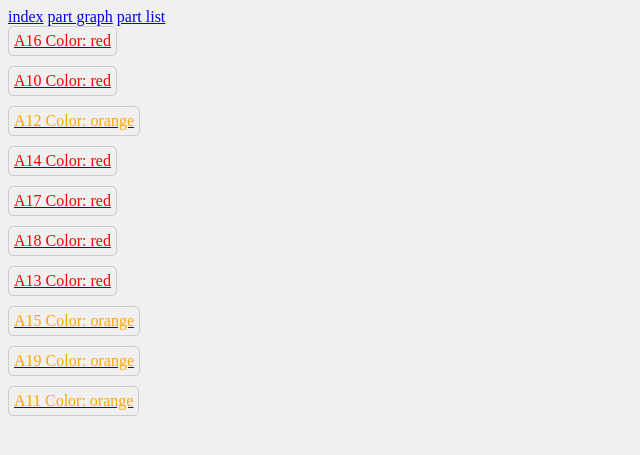
After one commit to zzaizzai/flask-chartjs-statistics, a Flask app: page /graph/tests in a window 1280 px wide. The commit adds this page. Shown: the top 455 px of the page, without its empty margins (0-640 px from the left). Run offline with Flask 3, Linux system fonts and the light colour scheme.

Commit message:
part_list and display color

```diff
--- a/app/api/views.py
+++ b/app/api/views.py
@@ -4,7 +4,7 @@ import numpy as np
 import json
 import pandas as pd
 from datetime import datetime, timedelta
-from app.graph.models import DataControl
+from app.graph.models import DataControl, PartData, PartNo
 from app.graph.random_data import create_random_test_data
 
 @api_bp.route('/')
@@ -25,3 +25,25 @@ def create_parts():
     create_random_test_data()
 
     return redirect(request.referrer)
+
+@api_bp.route('/graph/get/part', methods=['GET'])
+def get_part():
+    part_no = request.args.get('part_no', default=None, type=str)
+    print(part_no)
+
+    dc = DataControl('data1')
+    data = dc.get_data_with_part_no(part_no) or None
+
+    return jsonify(data)
+
+@api_bp.route('/graph/get/part_color', methods=['GET'])
+def get_part_color():
+    part_no = request.args.get('part_no', default=None, type=str)
+
+
+    pn = PartNo(part_no)
+    color = pn.get_color()
+
+    data = { 'color' : color }
+
+    return jsonify(data)
--- a/app/graph/models.py
+++ b/app/graph/models.py
@@ -33,6 +33,56 @@ class AnalysisData():
 
         return average_value
 
+
+class PartNo():
+
+    def __init__(self, part_no: str):
+        self.part_no = part_no
+
+        self.data_control = DataControl('data1')
+
+    def get_color(self):
+        part_no_data = self.data_control.get_data_with_part_no(self.part_no)
+
+        num_error = 0
+        for data_part in part_no_data:
+
+            if data_part['value'] > data_part['limit_up']:
+                num_error += 1
+
+            if data_part['value'] < data_part['limit_down']:
+                num_error += 1
+
+
+        if num_error > (len(part_no_data)/100):
+            return 'red'
+
+        if num_error > (len(part_no_data)/500):
+            return 'orange'
+
+
+        return 'blue'
+
+class PartData():
+
+    def __init__(self, **kwrrg):
+        self.datetime = kwrrg['datetime']
+        self.lot = kwrrg['lot']
+        self.limit_down = kwrrg['limit_down']
+        self.limit_up = kwrrg['limit_up']
+        self.part_no = kwrrg['part_no']
+        self.value = kwrrg['value']
+
+    def to_dict(self):
+        return {
+            'datetime': self.datetime,
+            'lot': self.lot,
+            'limit_down': self.limit_down,
+            'limit_up': self.limit_up,
+            'part_no': self.part_no,
+            'value': self.value
+        }
+
 class DataControl():
 
 
@@ -50,7 +100,22 @@ class DataControl():
             writer = csv.writer(file)
             writer.writerow(header)
 
-    def read_data(self, part_no: str) -> List[str]:
+    def get_all_unique_part_no(self) -> List[str]:
+        # You may optionally read the content you just wrote
+        with open(self.file_path, "r") as f:
+            csv_reader = csv.DictReader(f)
+
+            # Use a set to store unique part_no values
+            unique_part_nos = set()
+
+            for row in csv_reader:
+                part_no_value = row.get('part_no')
+                if part_no_value not in unique_part_nos:
+                    unique_part_nos.add(part_no_value)
+
+        return list(unique_part_nos)
+
+    def get_data_with_part_no(self, part_no: str) -> List[str]:
 
         # You may optionally read the content you just wrote
         with open(self.file_path, "r") as f:
--- a/app/graph/views.py
+++ b/app/graph/views.py
@@ -14,6 +14,19 @@ def tasks_page():
 
     return "graph page"
 
+
+@graph_bp.route('/tests')
+def tests():
+    dc = DataControl('data1')
+    part_no_list = dc.get_all_unique_part_no()
+
+    context = {}
+    context['part_no_list'] = part_no_list
+
+    return render_template('part_list.html', **context)
+
+
+
 @graph_bp.route('/test')
 def test():
 
@@ -26,7 +39,7 @@ def test():
     if part_no is None:
         part_no = 'A10'
 
-    chart_data  = dc.read_data(part_no=part_no)
+    chart_data  = dc.get_data_with_part_no(part_no=part_no)
 
     if len(chart_data) == 0 :
         return render_template('test.html')
--- a/app/templates/navbar.html
+++ b/app/templates/navbar.html
@@ -1,4 +1,5 @@
 <div>
     <a href="{{ url_for('index') }}">index</a>
-    <a href="{{ url_for('graph.test') }}">graph</a>
+    <a href="{{ url_for('graph.test') }}">part graph</a>
+    <a href="{{ url_for('graph.tests') }}">part list</a>
 </div>
--- /dev/null
+++ b/app/templates/part_list.html
@@ -0,0 +1,64 @@
+
+<!-- index.html -->
+{% extends 'layout.html' %}
+
+{% block title %}Home Page{% endblock %}
+
+{% block content %}
+
+<style>
+    #partColors {
+        display: flex;
+        flex-direction: column;
+        align-items: flex-start;
+    }
+
+    .partItem {
+        margin-bottom: 10px;
+        padding: 5px;
+        border: 1px solid #ccc;
+        border-radius: 5px;
+        cursor: pointer;
+    }
+</style>
+
+
+<div id="partColors">
+    {% for part_no in part_no_list %}
+        <a href="{{ url_for('graph.test', part_no=part_no) }}"><div class="partItem" data-part-no="{{ part_no }}">{{ part_no }}</div></a>
+    {% endfor %}
+</div>
+
+
+<script src="https://code.jquery.com/jquery-3.6.4.min.js"></script>
+
+<script>
+$(document).ready(function() {
+    // Iterate through each part_no div and make AJAX request for color
+    $('.partItem').each(function() {
+        var partNo = $(this).data('part-no');
+        var url = '/api/graph/get/part_color?part_no=' + encodeURIComponent(partNo);
+
+        // Use a closure to capture the value of currentDiv
+        var currentDiv = $(this);
+        // Make AJAX request
+        $.ajax({
+            url: url,
+            type: 'GET',
+            success: function(response) {
+
+                // Update the corresponding part_no div with the color
+                var newText = currentDiv.text() + ' Color: ' + response.color;
+
+                // Update the corresponding part_no div with the new text
+                currentDiv.text(newText).css('color', response.color);
+            }.bind(this),  // bind 'this' to maintain the correct context
+            error: function(error) {
+                console.error('Error fetching color for part_no: ' + partNo, error);
+            }
+        });
+    });
+});
+</script>
+
+{% endblock %}
```
